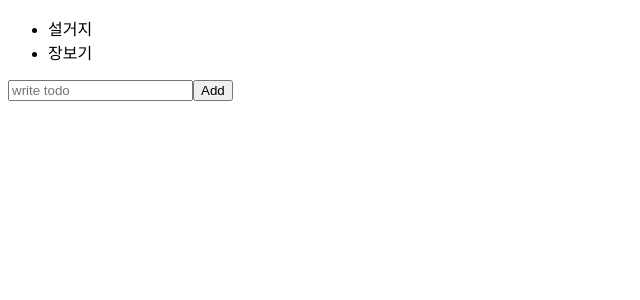
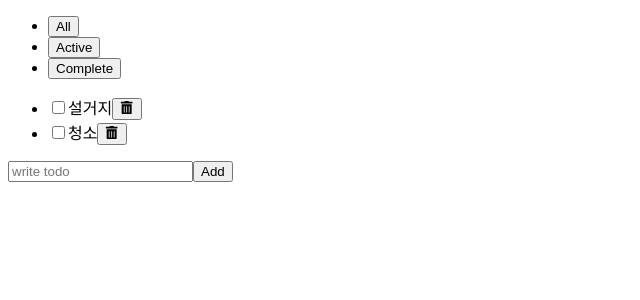
Before and after one commit to yl22iee/todo_list_231210, a React (Create React App) app: page / in a window 1280 px wide. Shown: the top 300 px of the page, without its empty margins (0-640 px from the left). Built offline with nearby package versions, Linux system fonts and the light colour scheme.

Commit message:
move filter

```diff
--- a/package.json
+++ b/package.json
@@ -8,7 +8,9 @@
     "@testing-library/user-event": "^13.5.0",
     "react": "^18.2.0",
     "react-dom": "^18.2.0",
+    "react-icons": "^4.12.0",
     "react-scripts": "5.0.1",
+    "react-toggle-dark-mode": "^1.1.1",
     "uuid": "^9.0.1",
     "web-vitals": "^2.1.4"
   },
--- a/src/App.js
+++ b/src/App.js
@@ -1,10 +1,18 @@
 import React from "react";
 import TodoList from "./components/TodoList/TodoList";
+import Header from "./Header/Header";
+import { useState } from "react";
 
 export default function App() {
+  const filters = ["All", "Active", "Complete"];
+  const [filter, setFilter] = useState(filters[0]);
+  const handleChange = (event) => {
+    setFilter(event);
+  };
   return (
     <div>
-      <TodoList />
+      <Header filters={filters} filter={filter} onFilterChange={handleChange} />
+      <TodoList filter={filter} />
     </div>
   );
 }
--- /dev/null
+++ b/src/Header/Header.js
@@ -0,0 +1,15 @@
+import React from "react";
+
+export default function Header({ filter, filters, onFilterChange }) {
+  return (
+    <header>
+      <ul>
+        {filters.map((value, id) => (
+          <li key={id}>
+            <button onClick={() => onFilterChange(value)}>{value}</button>
+          </li>
+        ))}
+      </ul>
+    </header>
+  );
+}
--- /dev/null
+++ b/src/components/TodoDelete/TodoDelete.js
@@ -0,0 +1,27 @@
+import React from "react";
+import { FaTrashAlt } from "react-icons/fa";
+
+export default function Todo({ todo, onUpdate, onDelete }) {
+  const { text, status } = todo;
+  const handleChange = (e) => {
+    const status = e.target.checked ? "completed" : "active";
+    onUpdate({ ...todo, status });
+  };
+  const handleDelete = () => onDelete(todo);
+  return (
+    <li>
+      <input
+        type="checkbox"
+        id="checkbox"
+        checked={status === "completed"}
+        onChange={handleChange}
+      />
+      <label htmlFor="checkbox">{text}</label>
+      <span>
+        <button onClick={handleDelete}>
+          <FaTrashAlt />
+        </button>
+      </span>
+    </li>
+  );
+}
--- a/src/components/TodoList/TodoList.js
+++ b/src/components/TodoList/TodoList.js
@@ -1,20 +1,44 @@
 import React, { useState } from "react";
 import AddTodo from "../AddTodo/AddTodo";
+import TodoDelete from "../TodoDelete/TodoDelete";
+// import { v4 as uuidv4 } from "uuid";
 
-export default function TodoList() {
+export default function TodoList({ filter }) {
   const [todos, setTodos] = useState([
     { id: "1", text: "설거지", status: "active" },
-    { id: "2", text: "장보기", status: "active" },
+    { id: "2", text: "청소", status: "active" },
   ]);
+
   const handleAdd = (todo) => setTodos([...todos, todo]);
+
+  const handleUpdate = (updated) =>
+    setTodos(todos.map((t) => (t.id === updated.id ? updated : t)));
+
+  const handleDelete = (deleted) =>
+    setTodos(todos.filter((t) => t.id !== deleted.id));
+
+  const filtered = getFilteredItems({ todos, filter });
+
   return (
     <div>
       <ul>
-        {todos.map((data) => (
-          <li key={data.id}>{data.text}</li>
+        {todos.map((item) => (
+          <TodoDelete
+            key={item.id}
+            todo={item}
+            onUpdate={handleUpdate}
+            onDelete={handleDelete}
+          />
         ))}
       </ul>
       <AddTodo onAdd={handleAdd} />
     </div>
   );
 }
+
+function getFilteredItems(todos, filter) {
+  if (filter === "all") {
+    return todos;
+  }
+  // 아.. 몰겠다 상태값을 반환하는거 모르낟.
+}
```
Also changed, not shown: 1 other file (tests, documents, lock files or other folders).
